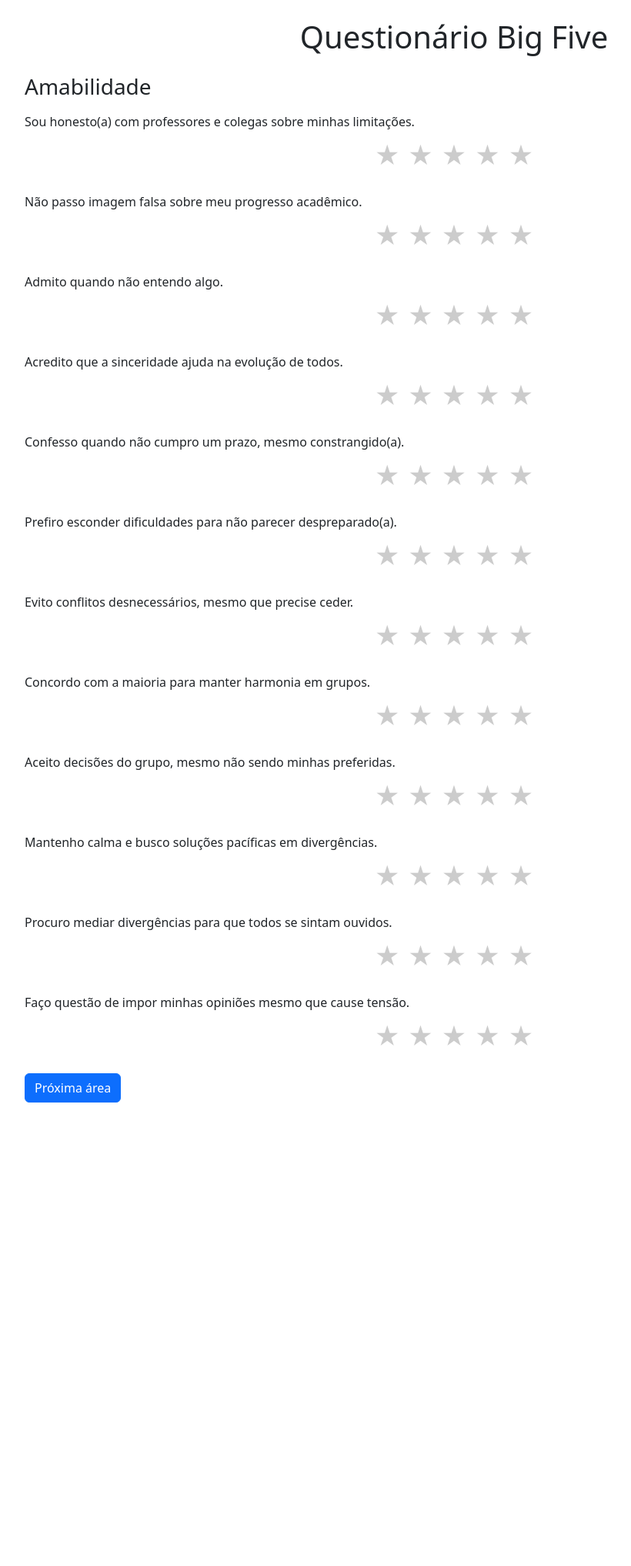
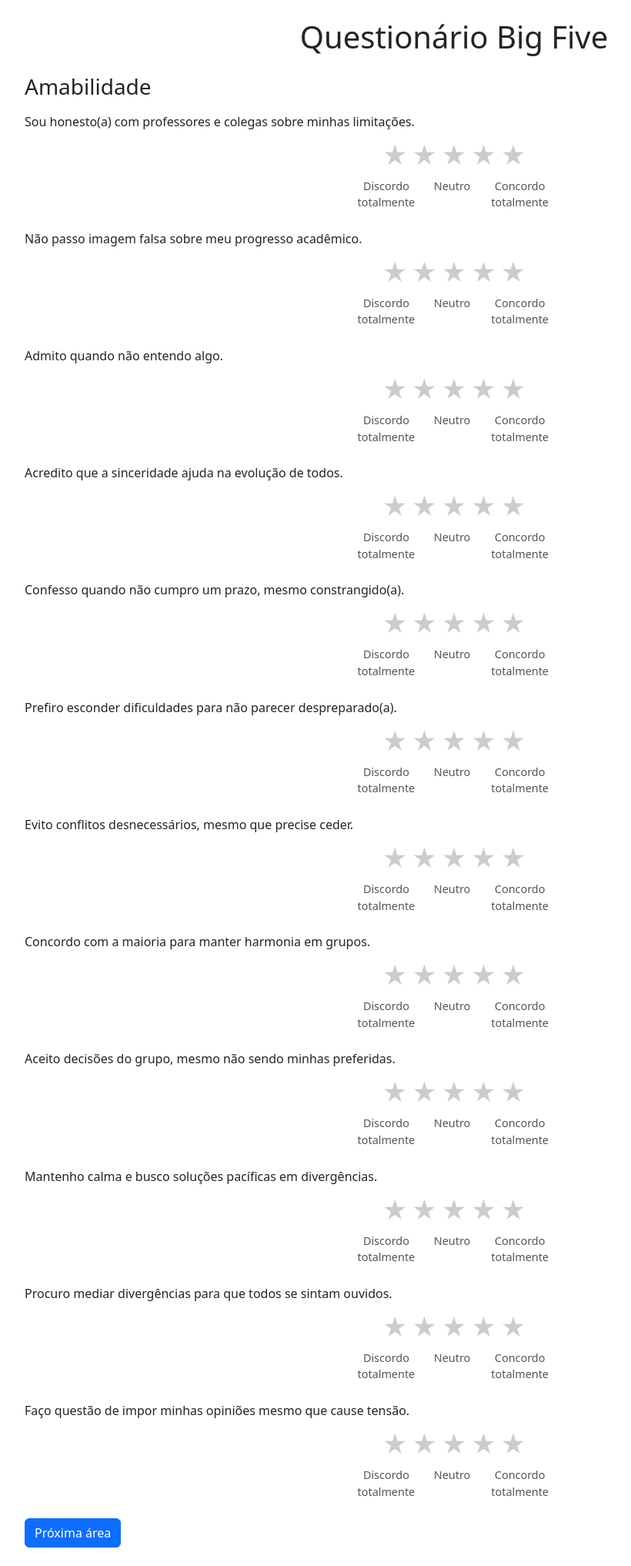
Before and after one commit to ehodiogo/caed, a Django app: page /questionario in a window 1280 px wide. Shown: the whole page at 77% size, without its empty margins (50-870 px from the left). Before the commit the page ends 1432 px from the top, so only its background shows below. Run offline with Django 5.2, Linux system fonts and the light colour scheme; some libraries are stand-ins or nearby versions.

```diff
--- a/templates/QuestionarioView.html
+++ b/templates/QuestionarioView.html
@@ -10,6 +10,7 @@
       display: flex;
       flex-direction: row-reverse;
       justify-content: center;
+      gap: 5px;
     }
     .star-rating input {
       display: none;
@@ -18,14 +19,26 @@
       font-size: 2rem;
       color: #ccc;
       cursor: pointer;
-      padding: 0 5px;
+      transition: color 0.2s;
+    }
+    .star-rating label:hover,
+    .star-rating label:hover ~ label {
+      color: gold;
     }
     .star-rating input:checked ~ label {
       color: gold;
     }
-    .star-rating label:hover,
-    .star-rating label:hover ~ label {
-      color: gold;
+    .rating-legend {
+      font-size: 0.9rem;
+      text-align: center;
+      margin-top: 5px;
+      display: flex;
+      justify-content: space-between;
+      width: 100%;
+      max-width: 300px;
+      margin-left: auto;
+      margin-right: auto;
+      color: #555;
     }
     .area-container {
       display: none;
@@ -51,10 +64,18 @@
             <p class="mb-2">{{ pergunta.pergunta }}</p>
             <div class="star-rating">
               {% for i in "54321" %}
-                <input type="radio" id="star{{ i }}_{{ forloop.parentloop.counter0 }}_{{ forloop.counter0 }}"
-                       name="resposta_{{ area }}_{{ forloop.counter0 }}" value="{{ i }}" required>
+                <input type="radio"
+                       id="star{{ i }}_{{ forloop.parentloop.counter0 }}_{{ forloop.counter0 }}"
+                       name="resposta_{{ area }}_{{ forloop.counter0 }}"
+                       value="{{ 6|add:"-"|add:i }}"
+                       required>
                 <label for="star{{ i }}_{{ forloop.parentloop.counter0 }}_{{ forloop.counter0 }}">★</label>
               {% endfor %}
+            </div>
+            <div class="rating-legend">
+              <span>Discordo totalmente</span>
+              <span>Neutro</span>
+              <span>Concordo totalmente</span>
             </div>
             <input type="hidden" name="reversa_{{ area }}_{{ forloop.counter0 }}" value="{{ pergunta.reversa }}">
             <input type="hidden" name="fator_{{ area }}_{{ forloop.counter0 }}" value="{{ pergunta.fator }}">
```
